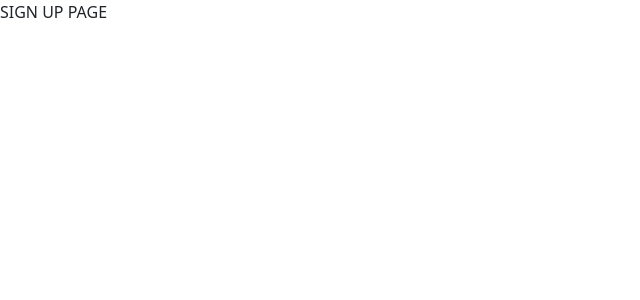
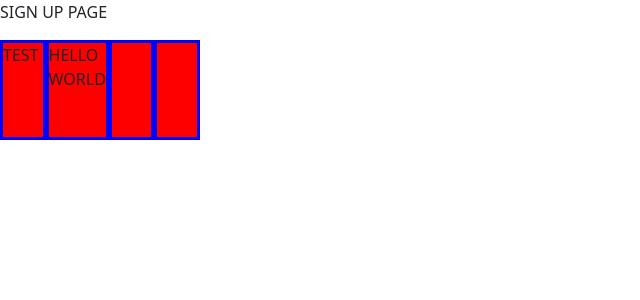
Before and after one commit to devaku/food-affinity, a React (Create React App) app in the folder client/: page /login in a window 1280 px wide. Shown: the top 300 px of the page, without its empty margins (0-640 px from the left). Built offline with nearby package versions, Linux system fonts and the light colour scheme; no server answers.

Commit message:
Customized Scrollbars

```diff
--- a/client/src/components/CategoryBar.js
+++ b/client/src/components/CategoryBar.js
@@ -4,9 +4,10 @@ import FoodIcon from './FoodIcon';
 function CategoryBar(props) {
     return (
         <div className="col-auto">
+            <div>
                 <div className="category-bar container d-flex flex-column text-center">
                     <h3 className="z-text-brown">MENU</h3>
-                <div className="d-flex category-bar-items">
+                    <div className="z-scrollbar d-flex category-bar-items">
                         {props.categories.map((category) => {
                             return (
                                 <FoodIcon
@@ -18,6 +19,7 @@ function CategoryBar(props) {
                     </div>
                 </div>
             </div>
+        </div>
     );
 }
 
--- a/client/src/components/FoodIcon.js
+++ b/client/src/components/FoodIcon.js
@@ -8,7 +8,10 @@ function FoodIcon(props) {
         <div className="">
             {product && <FoodDetail product={product}></FoodDetail>}
             {category && (
-                <div className="d-flex flex-column align-items-center text-wrap">
+                <div
+                    style={{ width: '100px' }}
+                    className="d-flex flex-column align-items-center text-wrap"
+                >
                     <img
                         src="/assets/img600.png"
                         alt="Category"
--- a/client/src/components/FoodOptions.js
+++ b/client/src/components/FoodOptions.js
@@ -3,8 +3,8 @@ import FoodIcon from './FoodIcon';
 
 function FoodOptions(props) {
     return (
-        <div className="col food-options">
-            <div className="d-flex food-options-container py-3">
+        <div className="col food-options z-scrollbar">
+            <div className="d-flex  food-options-container py-3">
                 {props.products.map((product) => {
                     return (
                         <FoodIcon product={product} key={product.id}></FoodIcon>
--- a/client/src/components/Footer.js
+++ b/client/src/components/Footer.js
@@ -16,7 +16,7 @@ function Footer(props) {
                                 <button className="z-btn">View Cart</button>
                             </div>
                         </div>
-                        <div className="cart">
+                        <div className="cart z-scrollbar">
                             {/* CART */}
                             <div className="d-flex flex-row justify-content-evenly align-items-center">
                                 <h5 className="z-text-orange mx-2">1x</h5>
--- a/client/src/css/z.ui.css
+++ b/client/src/css/z.ui.css
@@ -77,6 +77,17 @@ html {
     justify-content: space-evenly;
 }
 
+/* SCROLLBAR. OH MY LORD */
+
+.z-scrollbar::-webkit-scrollbar {
+    width: 5px;
+    height: 8px;
+    background-color: #aaa;
+}
+.z-scrollbar::-webkit-scrollbar-thumb {
+    background-color: #000;
+}
+
 /* Phones */
 @media (min-width: 320px) {
     .fa-menu-text {
@@ -94,8 +105,7 @@ html {
     }
 
     .category-bar-items {
-        flex-direction: row;
-        justify-content: space-evenly;
+        overflow-x: auto;
     }
 
     .food-options {
@@ -169,9 +179,15 @@ html {
 
     .category-bar {
         border-radius: 0 10px 10px 0;
+        max-height: 500px;
+        overflow-y: auto;
+        overflow-x: hidden;
     }
 
     .category-bar-items {
+        display: flex;
+        overflow-x: hidden;
+
         flex-direction: column;
     }
 
@@ -180,6 +196,7 @@ html {
         border-radius: 10px 10px 10px 10px;
         max-height: 500px;
         max-width: 100%;
+        scrollbar-width: none;
         overflow-y: auto;
     }
 
--- a/client/src/features/categories.features.js
+++ b/client/src/features/categories.features.js
@@ -12,7 +12,7 @@ export const Read_AllCategories = async (dispatch, getState) => {
     }
 };
 
-export default productReducer = (categories = [], action) => {
+export default function productReducer(categories = [], action) {
     let { type, payload } = action;
     switch (type) {
         case 'categories/ReadAll':
@@ -20,4 +20,4 @@ export default productReducer = (categories = [], action) => {
         default:
             return categories;
     }
-};
+}
--- a/client/src/features/index.js
+++ b/client/src/features/index.js
@@ -1,8 +1,10 @@
 import { combineReducers } from 'redux';
 import productReducer from './products.features';
+import categoriesFeatures from './categories.features';
 
 const allReducers = combineReducers({
     products: productReducer,
+    categories: categoriesFeatures,
 });
 
 export default allReducers;
--- a/client/src/pages/Menu.js
+++ b/client/src/pages/Menu.js
@@ -1,4 +1,8 @@
-import React, { useState } from 'react';
+import React, { useEffect, useState } from 'react';
+
+// Features
+import { Read_AllCategories } from '../features/categories.features';
+import { useSelector, useDispatch } from 'react-redux';
 
 // Components
 import Header from '../components/Header';
@@ -10,30 +14,13 @@ import FoodOptions from '../components/FoodOptions';
 import '../css/Menu.css';
 
 function Menu() {
-    // Debug for now
-    let [categories, setCategories] = useState([
-        {
-            id: 1,
-            name: 'Chicken',
-            description: '',
-            created_at: '2021-11-25T03:22:51.295Z',
-            updated_at: '2021-11-25T03:22:51.295Z',
-        },
-        {
-            id: 2,
-            name: 'Burger',
-            description: '',
-            created_at: '2021-11-25T03:22:51.296Z',
-            updated_at: '2021-11-25T03:22:51.296Z',
-        },
-        {
-            id: 3,
-            name: 'Drinks',
-            description: '',
-            created_at: '2021-11-25T03:22:51.297Z',
-            updated_at: '2021-11-25T03:22:51.297Z',
-        },
-    ]);
+    const dispatch = useDispatch();
+    let categories = useSelector((state) => state.categories);
+
+    useEffect(() => {
+        dispatch(Read_AllCategories);
+    }, [dispatch]);
+
     let [products, setProducts] = useState([
         {
             id: 1,
--- a/client/src/pages/SignUp.js
+++ b/client/src/pages/SignUp.js
@@ -5,11 +5,51 @@ import { Read_AllProducts } from '../features/products.features';
 function SignUp() {
     let dispatch = useDispatch();
 
-    dispatch(Read_AllProducts);
+    // dispatch(Read_AllProducts);
     return (
         <div>
             <p>SIGN UP PAGE</p>
-            <div></div>
+            <div
+                style={{ maxWidth: '200px', overflowX: 'auto' }}
+                className="d-flex flex-row"
+            >
+                <div
+                    style={{
+                        width: '100px',
+                        height: '100px',
+                        backgroundColor: 'red',
+                        border: '3px solid blue',
+                    }}
+                >
+                    TEST
+                </div>
+                <div
+                    style={{
+                        width: '100px',
+                        height: '100px',
+                        backgroundColor: 'red',
+                        border: '3px solid blue',
+                    }}
+                >
+                    HELLO WORLD
+                </div>
+                <div
+                    style={{
+                        width: '100px',
+                        height: '100px',
+                        backgroundColor: 'red',
+                        border: '3px solid blue',
+                    }}
+                ></div>
+                <div
+                    style={{
+                        width: '100px',
+                        height: '100px',
+                        backgroundColor: 'red',
+                        border: '3px solid blue',
+                    }}
+                ></div>
+            </div>
         </div>
     );
 }
```
Lines whose indentation alone changed are shown as unchanged.
